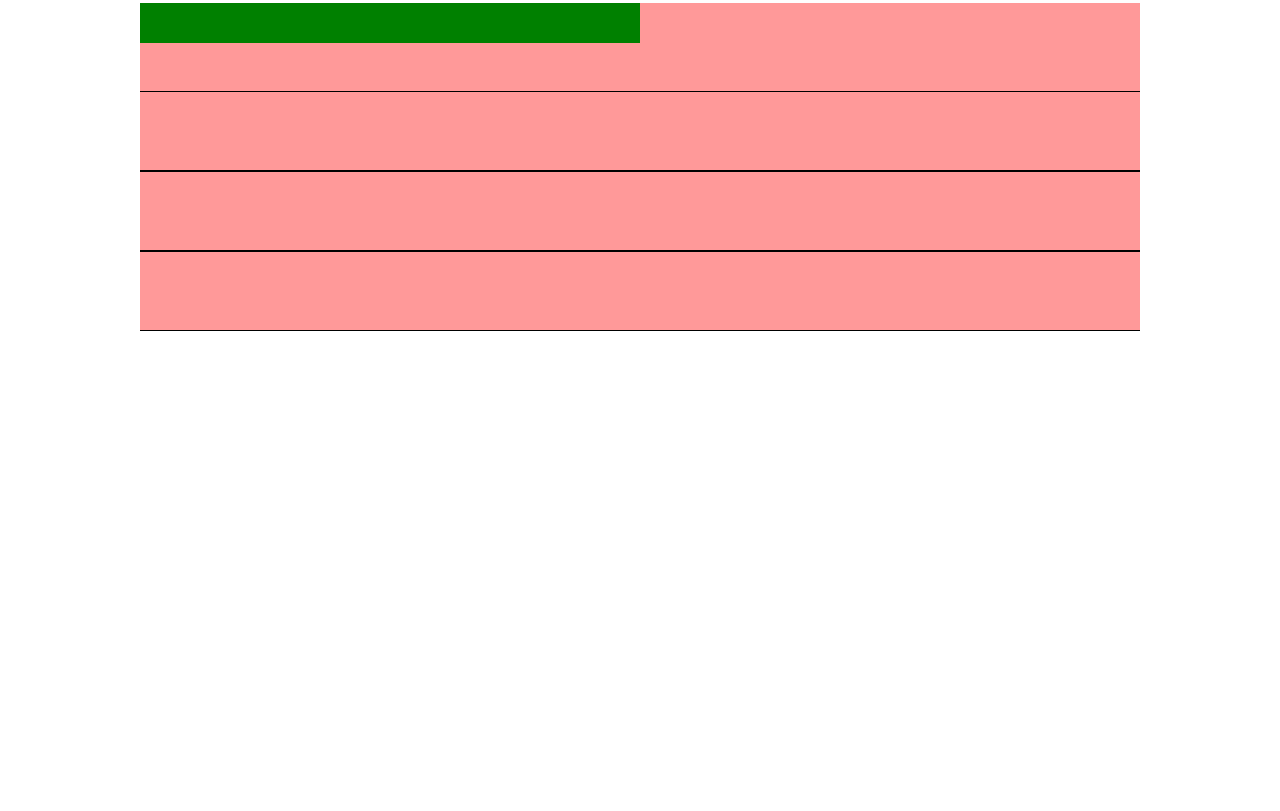
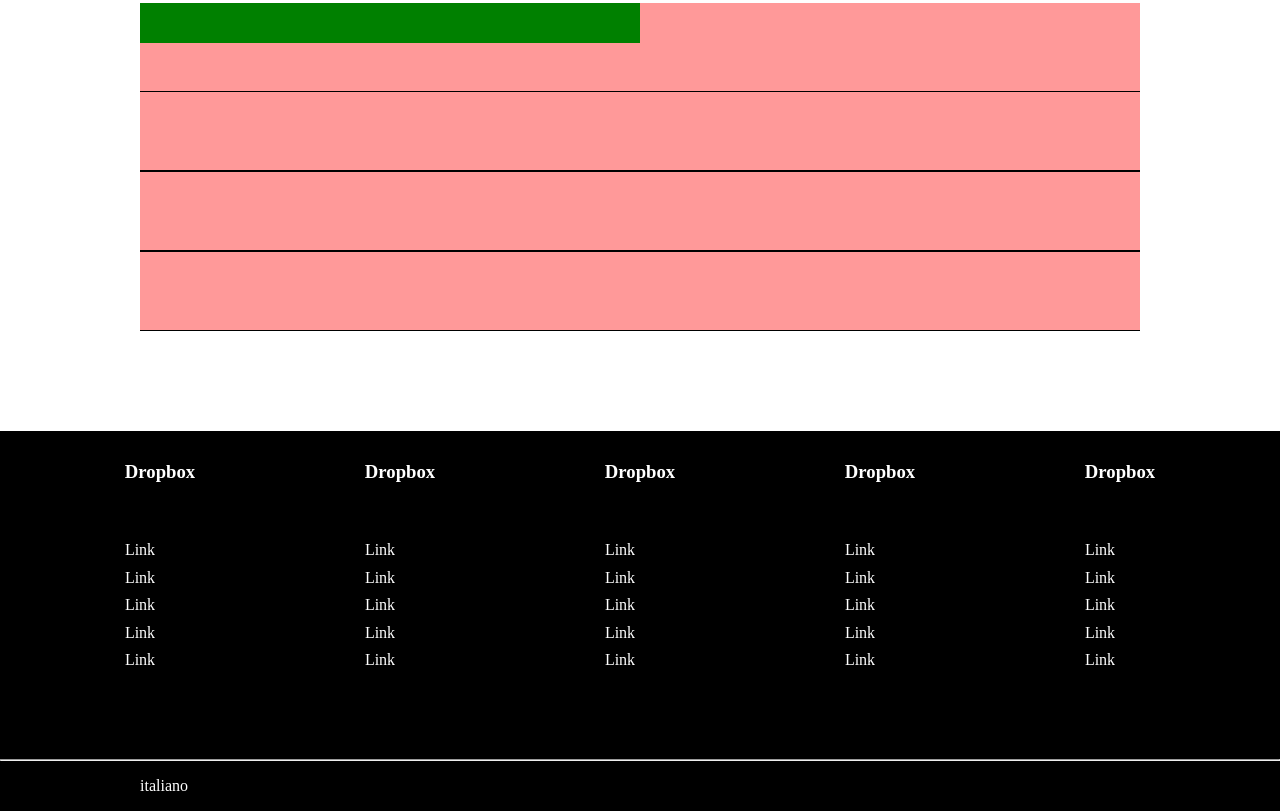
Before and after one commit to AndreaAbbonizio/htmlcss-dropbox, a plain HTML site: page index.html in a window 1280 px wide. Shown: the part 4214-5025 px from the top of the page. Before the commit the page ends 4645 px from the top, so only its background shows below. Drawn offline with Linux system fonts and the light colour scheme.

Commit message:
feat: layout main+footer

```diff
--- a/css/style.css
+++ b/css/style.css
@@ -336,3 +336,51 @@ main .main-centered .FAQ{
 /* bottom main */
 
 /*/ main */
+
+
+footer{
+    background-color: #000000;
+    color: white;
+}
+
+
+
+footer  .titles-footer{
+    display: flex;
+    justify-content: space-around;
+    max-width: 1200px;
+    margin: 0 auto;
+    padding: 30px 0;
+}
+
+
+footer  .titles-footer h3{
+    padding-bottom: 1.5em;
+}
+
+footer  .list-footer{
+    display: flex;
+    justify-content: space-around;
+    max-width: 1200px;
+    margin: 0 auto;
+}
+
+footer .list-footer ul {
+    padding-bottom: 80px;
+}
+
+footer .list-footer ul li{
+    padding-bottom: 0.6em;
+    list-style-type: none;
+    padding-right: 40px;
+
+}
+
+
+footer .select-lang{
+    max-width: 1000px;
+    margin: 0 auto;
+    padding: 1em 0
+}
+
+/* /footer */
--- a/index.html
+++ b/index.html
@@ -232,6 +232,61 @@
     <!-- footer -->
     <footer>
 
+        <div class="titles-footer">
+            <h3>Dropbox</h3>
+            <h3>Dropbox</h3>
+            <h3>Dropbox</h3>
+            <h3>Dropbox</h3>
+            <h3>Dropbox</h3>
+        </div>
+
+        <div class="list-footer">
+            <ul>
+                <li>Link</li>
+                <li>Link</li>
+                <li>Link</li>
+                <li>Link</li>
+                <li>Link</li>
+            </ul>
+
+            <ul>
+                <li>Link</li>
+                <li>Link</li>
+                <li>Link</li>
+                <li>Link</li>
+                <li>Link</li>
+            </ul>
+
+            <ul>
+                <li>Link</li>
+                <li>Link</li>
+                <li>Link</li>
+                <li>Link</li>
+                <li>Link</li>
+            </ul>
+
+            <ul>
+                <li>Link</li>
+                <li>Link</li>
+                <li>Link</li>
+                <li>Link</li>
+                <li>Link</li>
+            </ul>
+
+            <ul>
+                <li>Link</li>
+                <li>Link</li>
+                <li>Link</li>
+                <li>Link</li>
+                <li>Link</li>
+            </ul>
+
+        </div>
+        <hr>
+
+        <div class="select-lang">
+            italiano
+        </div>
     </footer>
     <!-- footer -->
 
```
